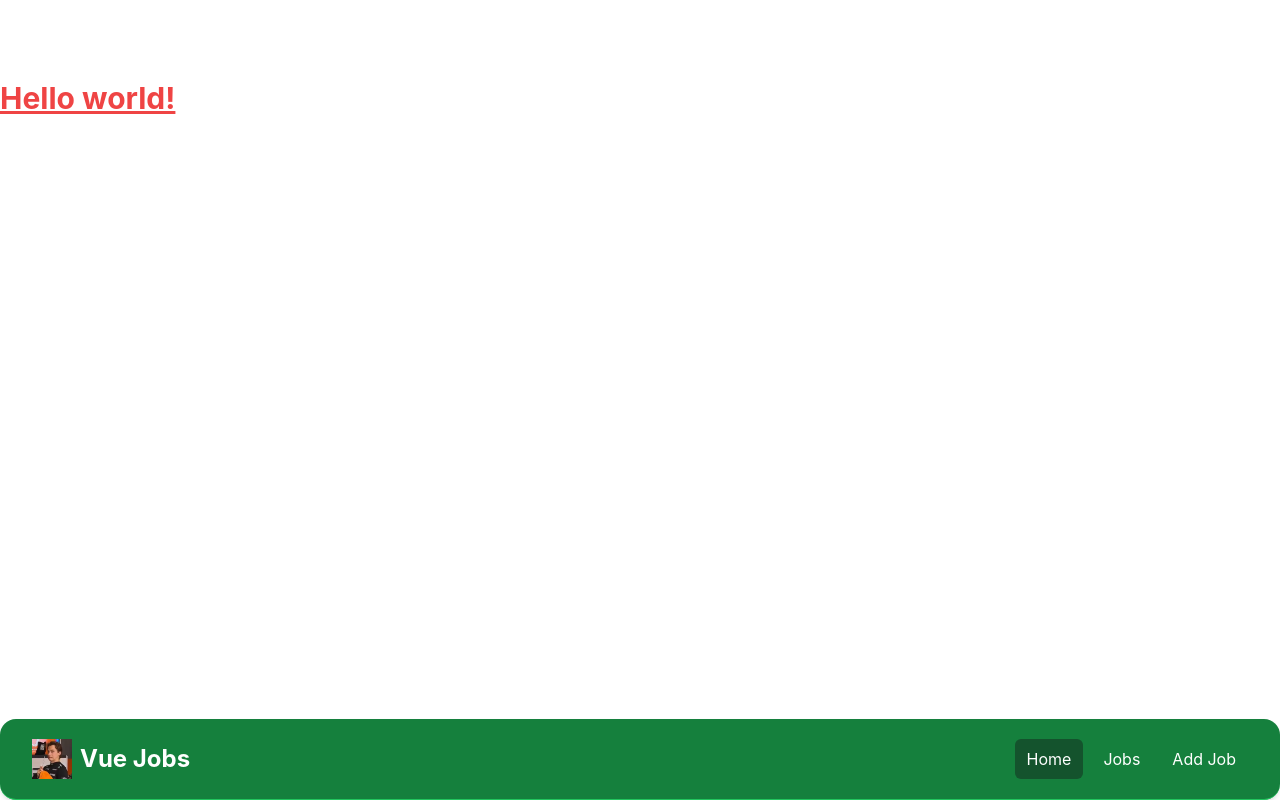
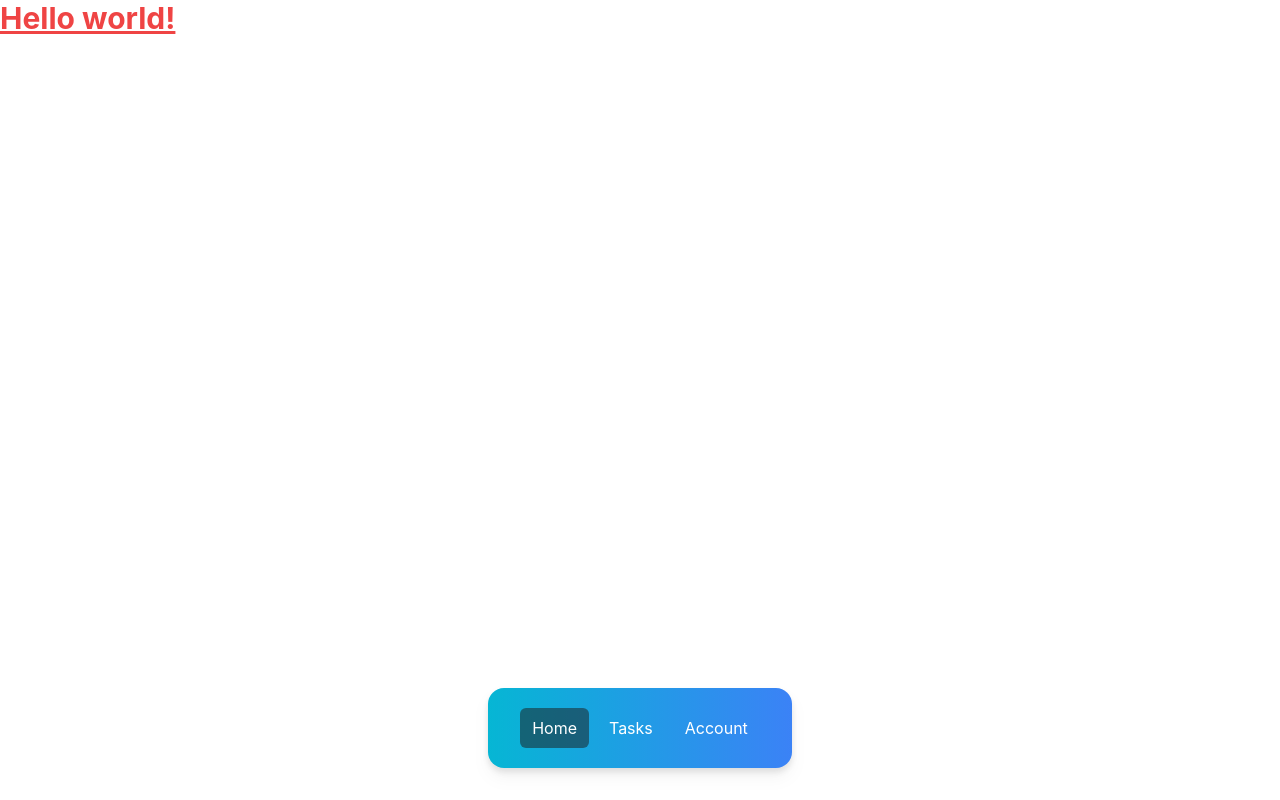
Before and after one commit to rjsreino/ruetinely, a Vue app: page / in a window 1280 px wide. Built offline with nearby package versions, Linux system fonts and the light colour scheme.

Commit message:
style: made nav bar prettier and proper placement

```diff
--- a/src/App.vue
+++ b/src/App.vue
@@ -4,7 +4,7 @@ import NavBar from './components/NavBar.vue'
 </script>
 
 <template>
-  <main class="pt-20">
+  <main class="pb-20">
     <h1 class="text-3xl text-red-500 font-bold underline">Hello world!</h1>
     <NavBar />
   </main>
--- a/src/components/NavBar.vue
+++ b/src/components/NavBar.vue
@@ -8,41 +8,46 @@ const isActiveLink = (routePath) => {
 </script>
 <template>
   <nav
-    class="fixed bottom-0 left-0 right-0 z-50 bg-green-700 border-b border-green-500 shadow-md rounded-2xl"
+    class="fixed bottom-8 left-0 right-0 z-50 bg-gradient-to-r from-cyan-500 to-blue-500 drop-shadow-lg rounded-2xl mx-auto max-w-max"
   >
-    <div class="mx-auto max-w-7xl px-2 sm:px-6 lg:px-8">
+    <div class="mx-auto px-8">
       <div class="flex h-20 items-center justify-between">
-        <div class="flex flex-1 items-center justify-center md:items-stretch md:justify-start">
-          <!-- Logo -->
+        <!--sm:items-stretch sm:justify-start-->
+        <div class="flex items-center justify-center">
+          <!-- Logo
           <RouterLink class="flex flex-shrink-0 items-center mr-4" to="/">
             <img class="h-10 w-auto" :src="logo" alt="Vue Jobs" />
-            <span class="hidden md:block text-white text-2xl font-bold ml-2">Vue Jobs</span>
           </RouterLink>
-          <div class="md:ml-auto">
+        -->
+          <div class="sm:ml-auto">
             <div class="flex space-x-2">
               <RouterLink
                 to="/"
                 :class="[
-                  isActiveLink('/') ? 'bg-green-900' : 'hover:bg-gray-900 hover:text-white',
-                  'text-white px-3 py-2 rounded-md',
+                  isActiveLink('/') ? 'bg-stone-900/50' : 'hover:bg-stone-900/75 hover:text-white',
+                  'transition delay-50 duration-300 ease-in-out text-white px-3 py-2 rounded-md',
                 ]"
                 >Home</RouterLink
               >
               <RouterLink
                 to="/jobs"
                 :class="[
-                  isActiveLink('/jobs') ? 'bg-green-900' : 'hover:bg-gray-900 hover:text-white',
-                  'text-white px-3 py-2 rounded-md',
+                  isActiveLink('/jobs')
+                    ? 'bg-stone-900/50'
+                    : 'hover:bg-stone-900/75 hover:text-white',
+                  'transition delay-50 duration-300 ease-in-out text-white px-3 py-2 rounded-md',
                 ]"
-                >Jobs</RouterLink
+                >Tasks</RouterLink
               >
               <RouterLink
                 to="/jobs/add"
                 :class="[
-                  isActiveLink('/jobs/add') ? 'bg-green-900' : 'hover:bg-gray-900 hover:text-white',
-                  'text-white px-3 py-2 rounded-md',
+                  isActiveLink('/jobs/add')
+                    ? 'bg-stone-900/50'
+                    : 'hover:bg-stone-900/75 hover:text-white',
+                  'transition delay-50 duration-300 ease-in-out text-white px-3 py-2 rounded-md',
                 ]"
-                >Add Job</RouterLink
+                >Account</RouterLink
               >
             </div>
           </div>
```
